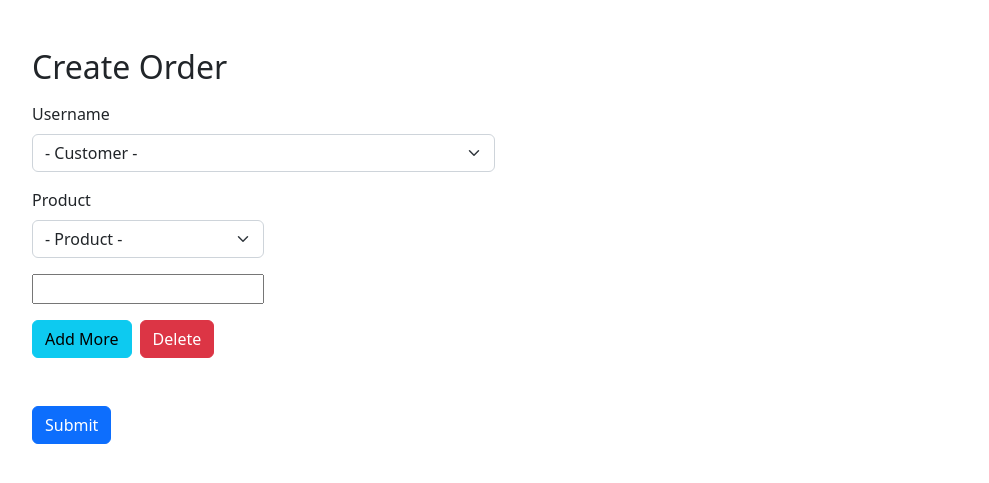
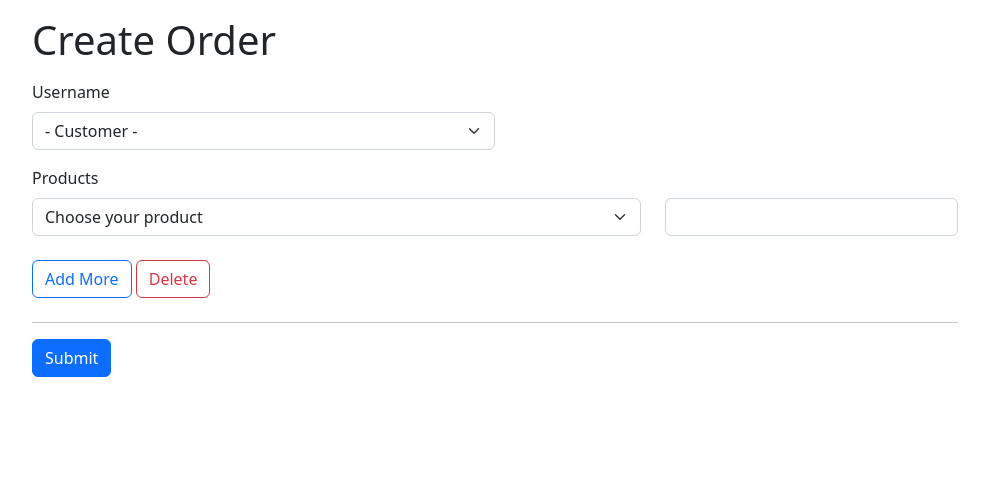
Before and after one commit to SkyWong212-018/skywong212-018.github.io, a PHP site: page /webdev/online_store/create_order.php in a window 1280 px wide. Shown: the part 56-539 px from the top of the page, without its empty margins (50-1039 px from the left). Run offline with PHP 8.4, Linux system fonts and the light colour scheme; the visitor is signed in with stand-in values (Sample User, id 1); data that the repository does not hold is empty.

Commit message:
done something

```diff
--- a/online_store/create_order.php
+++ b/online_store/create_order.php
@@ -16,14 +16,15 @@ include 'session.php';
     <?php
     include 'menu.php';
     include 'config/database.php';
+    date_default_timezone_set("Asia/Kuala_Lumpur");
     ?>
 
     <!-- container -->
     <div class="container">
         <div class="row fluid">
             <div class="col-md-10">
-                <div class="page-header top_text mt-5 mb-3">
-                    <h2>Create Order</h2>
+                <div class="page-header top_text mt-3 mb-3">
+                    <h1>Create Order</h1>
                 </div>
 
                 <?php
@@ -71,7 +72,7 @@ include 'session.php';
 
                     if (empty($error_msg)) {
                         $total_amount = 0;
-                        for ($x = 0; $x < 3; $x++) {
+                        for ($x = 0; $x < count($product); $x++) {
                             $query = "SELECT price, promotion_price FROM products WHERE id = :id";
                             $stmt = $con->prepare($query);
                             $stmt->bindParam(':id', $product[$x]);
@@ -93,7 +94,7 @@ include 'session.php';
                             $total_amount = $total_amount + ((float)$price * (int)$quantity[$x]);
                         }
 
-                        $order_date = date('Y-m-d');
+                        $order_date = date('Y-m-d H:i:s');
                         $query = "INSERT INTO order_summary SET customer_id=:customer_id, order_date=:order_date, total_amount=:total_amount";
                         $stmt = $con->prepare($query);
                         $stmt->bindParam(':customer_id', $customer_id);
@@ -147,7 +148,7 @@ include 'session.php';
                     $num = $stmt->rowCount();
                     ?>
 
-                    <table class='table table-hover table-responsive table-bordered mb-5'>
+                    <table class='table table-hover table-responsive table-bordered'>
                         <div class="row">
                             <label class="order-form-label">Username</label>
                         </div>
@@ -175,38 +176,51 @@ include 'session.php';
                         $num = $stmt->rowCount();
                         ?>
 
+                        <div class="pRow">
                             <div class="row">
-                            <label class="order-form-label">Product</label>
-                            <div class="pRow">
-                                <div class="col-3 mb-2 mt-2">
-                                    <span class="error"></span>
-                                    <select class="form-select" name="product[]" aria-label="form-select-lg example">
-                                        <option value='' selected>- Product -</option>
-                                        <?php
-                                        if ($num > 0) {
+                                <div class="col-8 mb-2 ">
+                                    <label class="order-form-label">Products</label>
+                                </div>
+
+                                <div class="col-4 mb-2">
+                                </div>
+                                <div class="col-8 mb-2">
+                                    <select class="form-select  mb-3" id="" name="product[]" aria-label="form-select-lg example">
+                                        <option value='' selected>Choose your product </option>
+
+                                        <?php if ($num > 0) {
                                             while ($row = $stmt->fetch(PDO::FETCH_ASSOC)) {
                                                 extract($row); ?>
-                                                <option value="<?php echo $id; ?>"><?php echo htmlspecialchars($name, ENT_QUOTES);
+                                                <option value="<?php echo $id; ?>">
+                                                    <?php echo htmlspecialchars($name, ENT_QUOTES);
                                                     if ($promotion_price == 0) {
                                                         echo " (RM$price)";
                                                     } else {
                                                         echo " (RM$promotion_price)";
-                                                                                    } ?></option>
+                                                    } ?>
+
+                                                </option>
                                         <?php }
                                         }
                                         ?>
 
                                     </select>
+
                                 </div>
 
-                                <input class="col-3 mb-2 mt-2" type="number" id="quantity[]" name="quantity[]" min=1>
+                                <div class="col-4 mb-3">
+                                    <input type='number' id='quantity[]' name='quantity[]' class='form-control' min=1 />
                                 </div>
                             </div>
-                        <input type="button" value="Add More" class="add_one btn btn-info mt-2 me-2" />
-                        <input type="button" value="Delete" class="delete_one btn btn-danger mt-2" />
+                        </div>
+                        <div class="col-12 mb-2">
+                            <input type="button" value="Add More" class="add_one btn btn-outline-primary" />
+                            <input type="button" value="Delete" class="delete_one btn btn-outline-danger" />
+                        </div>
+            </div>
             </table>
-
-                    <input type="submit" class="btn btn-primary" />
+            <hr>
+            <input type="submit" class="btn btn-primary" /></th>
             </form>
 
         </div> <!-- end .container -->
--- a/online_store/order_read.php
+++ b/online_store/order_read.php
@@ -40,7 +40,7 @@
         }
 
         // select all data
-        $query = "SELECT order_id , customer_id, order_date, total_amount FROM order_summary ORDER BY order_id DESC";
+        $query = "SELECT c.first_name, c.last_name ,o.order_id , o.customer_id, o.order_date, o.total_amount FROM order_summary o INNER JOIN customers c ON c.customer_id = o.customer_id ORDER BY order_id DESC";
         $stmt = $con->prepare($query);
         $stmt->execute();
 
@@ -61,6 +61,8 @@
             echo "<th>Order ID</th>";
             echo "<th>Total Amount (RM)</th>";
             echo "<th>Customer ID</th>";
+            echo "<th>First Name</th>";
+            echo "<th>Last Name</th>";
             echo "<th>Order Date</th>";
             echo "</tr>";
 
@@ -74,6 +76,8 @@
                 echo "<td>{$order_id}</td>";
                 echo "<td> " . number_format((float)$total_amount, 2, '.', '') . "</td>";
                 echo "<td>{$customer_id}</td>";
+                echo "<td>{$first_name}</td>";
+                echo "<td>{$last_name}</td>";
                 echo "<td>{$order_date}</td>";
                 echo "<td>";
                 // read one record
```
Lines whose indentation alone changed are shown as unchanged.
